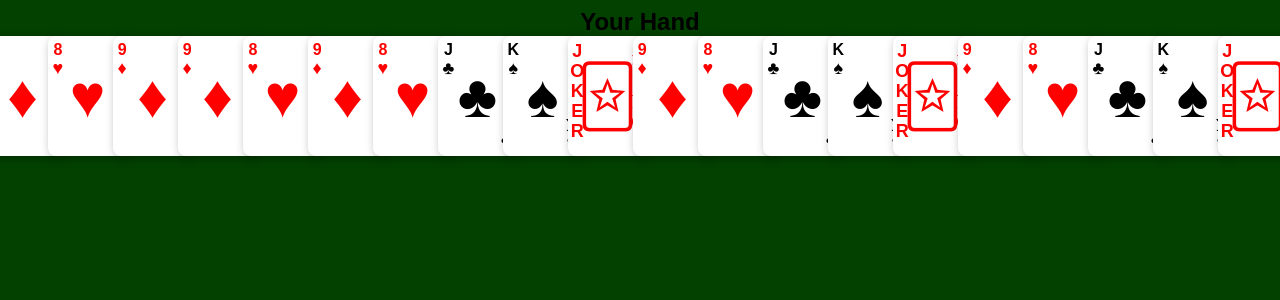
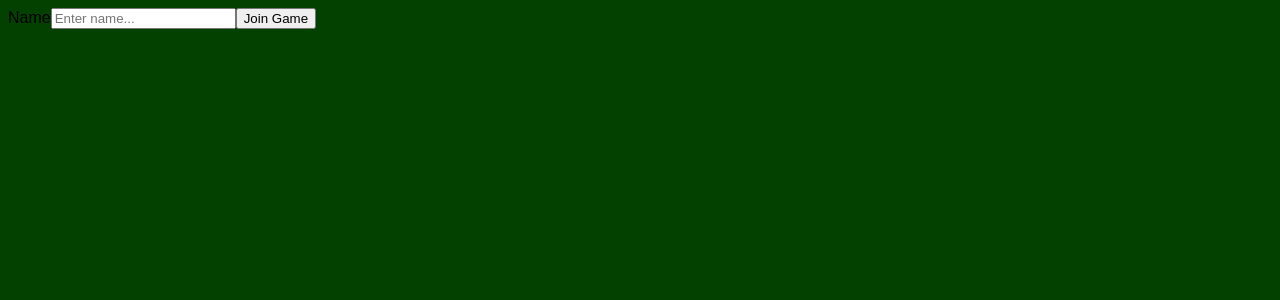
Before and after one commit to mileswijeyeratne/dou-dizhu, a React (Vite) app in the folder frontend/: page / in a window 1280 px wide. Shown: the top 300 px of the page. Built offline with nearby package versions, Linux system fonts and the light colour scheme.

Commit message:
added landing and game pages

```diff
--- a/frontend/package.json
+++ b/frontend/package.json
@@ -11,7 +11,8 @@
   },
   "dependencies": {
     "react": "^19.0.0",
-    "react-dom": "^19.0.0"
+    "react-dom": "^19.0.0",
+    "react-router-dom": "^7.3.0"
   },
   "devDependencies": {
     "@eslint/js": "^9.21.0",
--- a/frontend/src/App.tsx
+++ b/frontend/src/App.tsx
@@ -1,36 +1,20 @@
-import { CardType } from "./types/Card"
-import PlayerHand from "./components/PlayerHand"
+import React from 'react'
+import { BrowserRouter, Routes, Route } from 'react-router-dom';
+
+import LandingPage from './components/LandingPage';
+import GamePage from './components/GamePage';
 
 import './App.css'
 
-
-function App() {
-  const hand: Array<CardType> = [
-    {rank: "9", suit: "diamonds"},
-    {rank: "8", suit: "hearts"},
-    {rank: "9", suit: "diamonds"},
-    {rank: "9", suit: "diamonds"},
-    {rank: "8", suit: "hearts"},
-    {rank: "9", suit: "diamonds"},
-    {rank: "8", suit: "hearts"},
-    {rank: "J", suit: "clubs"},
-    {rank: "K", suit: "spades"},
-    {rank: "big", suit: "joker"},
-    {rank: "9", suit: "diamonds"},
-    {rank: "8", suit: "hearts"},
-    {rank: "J", suit: "clubs"},
-    {rank: "K", suit: "spades"},
-    {rank: "big", suit: "joker"},
-    {rank: "9", suit: "diamonds"},
-    {rank: "8", suit: "hearts"},
-    {rank: "J", suit: "clubs"},
-    {rank: "K", suit: "spades"},
-    {rank: "big", suit: "joker"},
-  ];
-
+const App: React.FC = () => {
   return (
-    <PlayerHand cards={hand} />
+    <BrowserRouter>
+      <Routes>
+        <Route path="/" element={<LandingPage />}/>
+        <Route path="/g" element={<GamePage />}/>
+      </Routes>
+    </BrowserRouter>
   )
-}
+};
 
 export default App
--- /dev/null
+++ b/frontend/src/components/GamePage.tsx
@@ -0,0 +1,36 @@
+import React from "react";
+
+import PlayerHand from "./PlayerHand";
+import { CardType } from "../types/Card";
+
+const GamePage: React.FC = () => {
+  // placeholder hand
+  const hand: Array<CardType> = [
+    {rank: "9", suit: "diamonds"},
+    {rank: "8", suit: "hearts"},
+    {rank: "9", suit: "diamonds"},
+    {rank: "9", suit: "diamonds"},
+    {rank: "8", suit: "hearts"},
+    {rank: "9", suit: "diamonds"},
+    {rank: "8", suit: "hearts"},
+    {rank: "J", suit: "clubs"},
+    {rank: "K", suit: "spades"},
+    {rank: "big", suit: "joker"},
+    {rank: "9", suit: "diamonds"},
+    {rank: "8", suit: "hearts"},
+    {rank: "J", suit: "clubs"},
+    {rank: "K", suit: "spades"},
+    {rank: "big", suit: "joker"},
+    {rank: "9", suit: "diamonds"},
+    {rank: "8", suit: "hearts"},
+    {rank: "J", suit: "clubs"},
+    {rank: "K", suit: "spades"},
+    {rank: "big", suit: "joker"},
+  ];
+
+  return (
+    <PlayerHand cards={hand} />
+  );
+};
+
+export default GamePage;
--- /dev/null
+++ b/frontend/src/components/LandingPage.tsx
@@ -0,0 +1,51 @@
+import React, { useState } from "react";
+import { useNavigate } from "react-router-dom";
+
+const LandingPage: React.FC = () => {
+    const [playerName, setPlayerName] = useState<string>("");
+    const [errorMsg, setErrorMsg] = useState<string>("");
+    const navigate = useNavigate();
+
+    const handleJoinGame = (e: React.FormEvent) => {
+        e.preventDefault();
+
+        if (playerName === "") {
+            setErrorMsg("Please enter a name");
+            return;
+        }
+
+        localStorage.setItem("playerName", playerName);
+
+        navigate("/g")
+    };
+
+    return (
+        <div className="landing-page">
+            {/* title and other elements */}
+
+            <div className="game-entry-form-container">
+                <form onSubmit={handleJoinGame}>
+                    <label htmlFor="playerName">Name</label>
+                    <input
+                        type="text"
+                        id="playerName"
+                        value={playerName}
+                        onChange={(e) => setPlayerName(e.target.value)}
+                        placeholder="Enter name..."
+                    />
+
+                    {errorMsg && <p className="error-msg">{errorMsg}</p>}
+
+                    <button
+                        type="submit"
+                        className="submit-button"
+                    >
+                        Join Game
+                    </button>
+                </form>
+            </div>
+        </div>
+    );
+};
+
+export default LandingPage;
```
Also changed, not shown: 1 other file (tests, documents, lock files or other folders).
